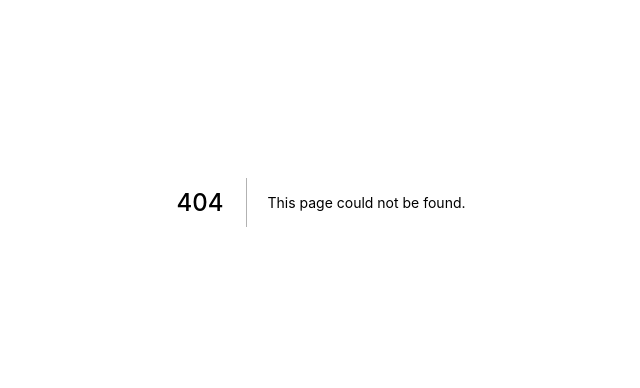
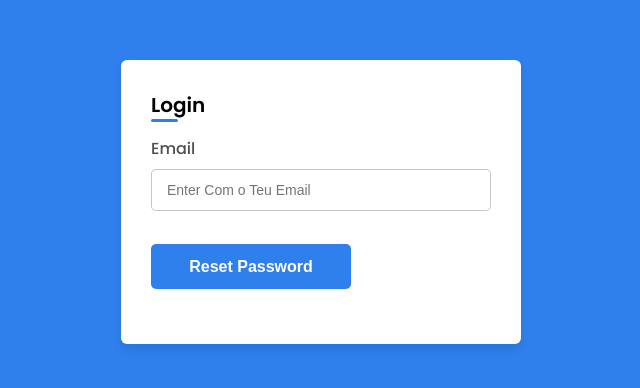
Before and after one commit to yazaldefilimonepinto/tweeter, a Next.js app: page /lost in a window 1280 px wide. Before the commit this address had no page. Shown: the part 198-586 px from the top of the page, without its empty margins (319-959 px from the left). Built offline with nearby package versions, Linux system fonts and the light colour scheme.

Commit message:
feat: create lost password page

```diff
--- /dev/null
+++ b/src/pages/lost/index.tsx
@@ -0,0 +1,23 @@
+import { Button } from '@/components/global/Button';
+import { Input } from '@/components/global/Input';
+import styles from '@/styles/pages/login/styles.module.scss';
+
+export default function Login() {
+  return (
+    <div className={styles.root}>
+      <article className={styles.container}>
+        <header className={styles.header}>Login</header>
+        <form className={styles.form}>
+          <div className={styles.formContainer}>
+            <section className={`${styles.personal}, ${styles.detailsMobile}`}>
+              <div className={styles.detailsMobile}>
+                <Input placeholder="Enter Com o Teu Email" name="email" label="Email" />
+              </div>
+            </section>
+          </div>
+          <Button text="Reset Password" />
+        </form>
+      </article>
+    </div>
+  );
+}
```
